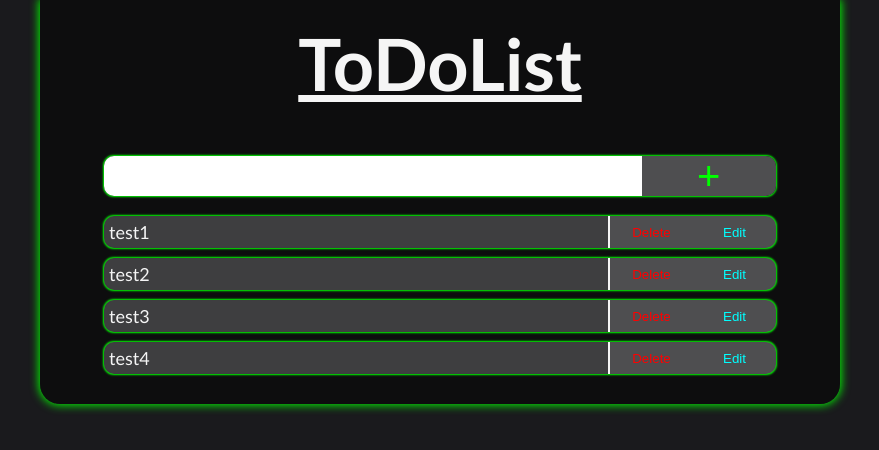
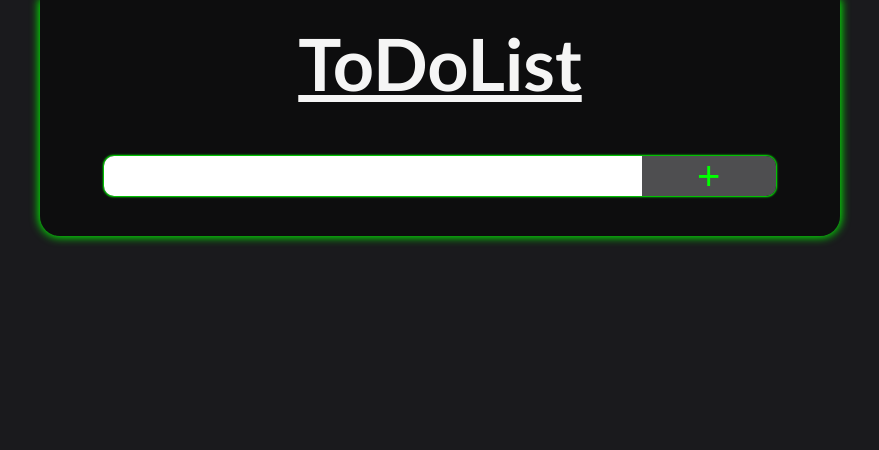
Before and after one commit to PawelSwiatlon/React-course, a React (Create React App) app: page / in a window 1280 px wide. Shown: the top 450 px of the page, without its empty margins (200-1079 px from the left). Built offline with nearby package versions, Linux system fonts and the light colour scheme.

Commit message:
Local Storage v1

```diff
--- a/src/ToDoItem/ToDoItem.js
+++ b/src/ToDoItem/ToDoItem.js
@@ -1,12 +1,12 @@
 import React from 'react';
 import classes from '../ToDoList/ToDoList.module.css'
 
-const ToDoItem = (props) => (
+const ToDoItem = ({content,remove,rename}) => (
     <div className={classes.todoItem_box}>
-        <p className={classes.todoItem_content}>{props.content}</p>
+        <p className={classes.todoItem_content}>{content}</p>
         <div className={classes.todoItem_boxButton}>
-            <button className={classes.todoItem_deleteButton} onClick={props.delete}>Delete</button>
-            <button className={classes.todoItem_renameButton} onClick={props.rename}>Edit</button>
+            <button className={classes.todoItem_deleteButton} onClick={remove}>Delete</button>
+            <button className={classes.todoItem_renameButton} onClick={rename}>Edit</button>
         </div>
     </div>
 )
--- a/src/ToDoList/ToDoList.js
+++ b/src/ToDoList/ToDoList.js
@@ -5,13 +5,14 @@ import ToDoItem from '../ToDoItem/ToDoItem'
 
 class ToDoList extends Component {
     state = {
-        todoList: [
-            { id: "1", done: false, text: "test1"},
-            { id: "2", done: false, text: "test2"},
-            { id: "3", done: false, text: "test3"},
-            { id: "4", done: false, text: "test4"}
-        ],
+        todoList: [],
         draft: " "
+    }
+    componentDidMount() {
+        const resoult = localStorage.getItem('ToDoList')
+        if(resoult != null){
+            this.setState({todoList: JSON.parse(resoult)})
+        }
     }
     deleteItemHandler = (id) => {
         const todoList = [...this.state.todoList];
@@ -33,6 +34,8 @@ class ToDoList extends Component {
         }else {
             alert("Wpisz co kolwiek nie puse plz...")
         }
+        localStorage.setItem("ToDoList", JSON.stringify(this.state.todoList))
+
     }
     renameItemHandler = (id) => {
         let t = prompt("Napisz nową zawartość i kliknij OK", this.state.todoList[id].text)
@@ -54,7 +57,7 @@ class ToDoList extends Component {
                     <ToDoItem
                         key={item.id}
                         content={item.text}
-                        delete={() => this.deleteItemHandler(id)}
+                        remove={() => this.deleteItemHandler(id)}
                         rename={() => this.renameItemHandler(id)}/>);
                 })}
             </div>
```
